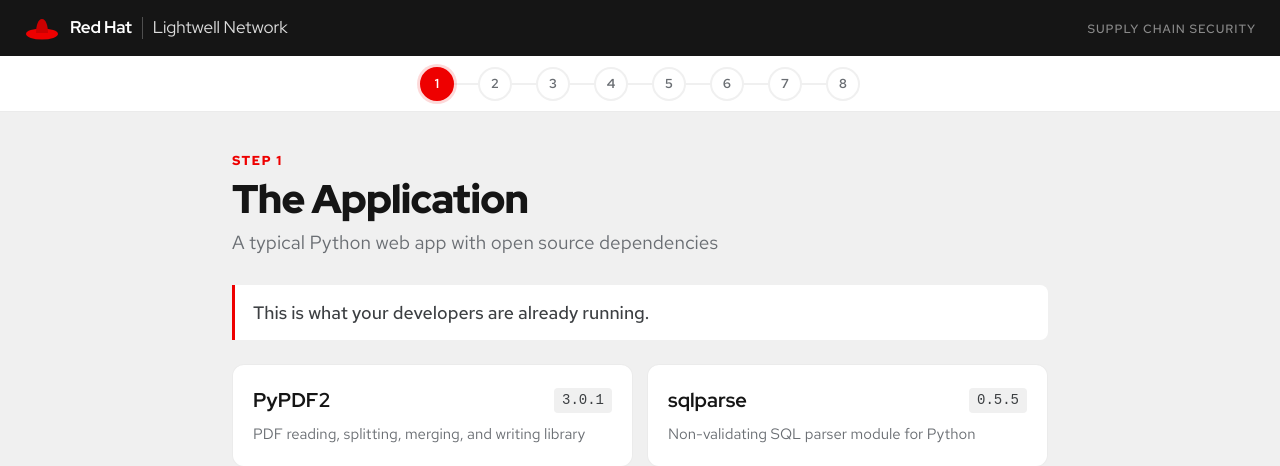
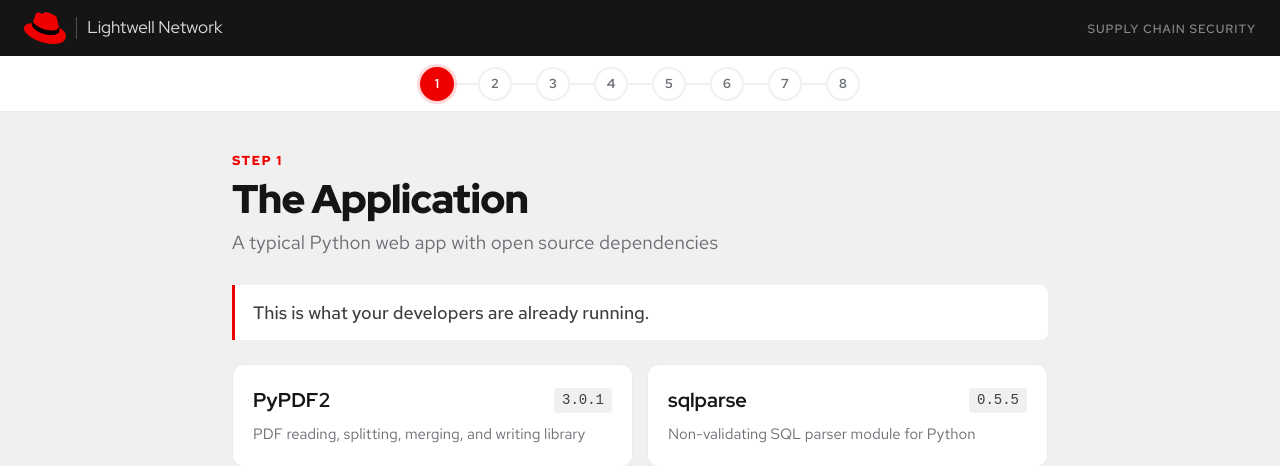
Before and after one commit to bobbyjohnstx/lightwell-python, a Flask app: page /demo in a window 1280 px wide. Shown: the top 466 px of the page. Run offline with Flask 3, Linux system fonts and the light colour scheme; some web fonts are replaced.

Commit message:
feat: use official Red Hat logo in demo dashboard header

```diff
--- a/chatbot/static/demo.css
+++ b/chatbot/static/demo.css
@@ -107,15 +107,10 @@ body {
     gap: 10px;
 }
 
-.hat-icon {
+.header-logo {
+    height: 32px;
+    width: auto;
     flex-shrink: 0;
-}
-
-.brand-name {
-    font-family: var(--font-display);
-    font-weight: 700;
-    font-size: 17px;
-    letter-spacing: -0.01em;
 }
 
 .brand-divider {
--- a/chatbot/templates/demo.html
+++ b/chatbot/templates/demo.html
@@ -14,11 +14,7 @@
     <!-- ── Header ──────────────────────────────────────────── -->
     <header class="demo-header" role="banner">
         <div class="header-left">
-            <svg class="hat-icon" width="36" height="26" viewBox="0 0 36 26" aria-hidden="true">
-                <ellipse cx="18" cy="19" rx="16" ry="5.5" fill="#EE0000"/>
-                <path d="M12 18C12 11 14 4 18 4C22 4 24 11 24 18" fill="#CC0000"/>
-            </svg>
-            <span class="brand-name">Red Hat</span>
+            <img src="/static/redhat-logo.png" alt="Red Hat" class="header-logo">
             <span class="brand-divider" aria-hidden="true"></span>
             <span class="product-name">Lightwell Network</span>
         </div>
```
Also changed, not shown: chatbot/static/redhat-logo.png (added).
